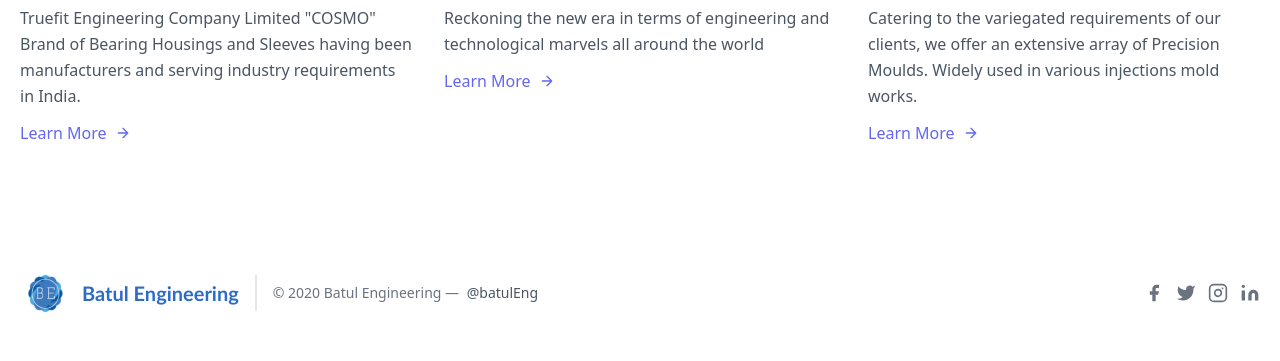
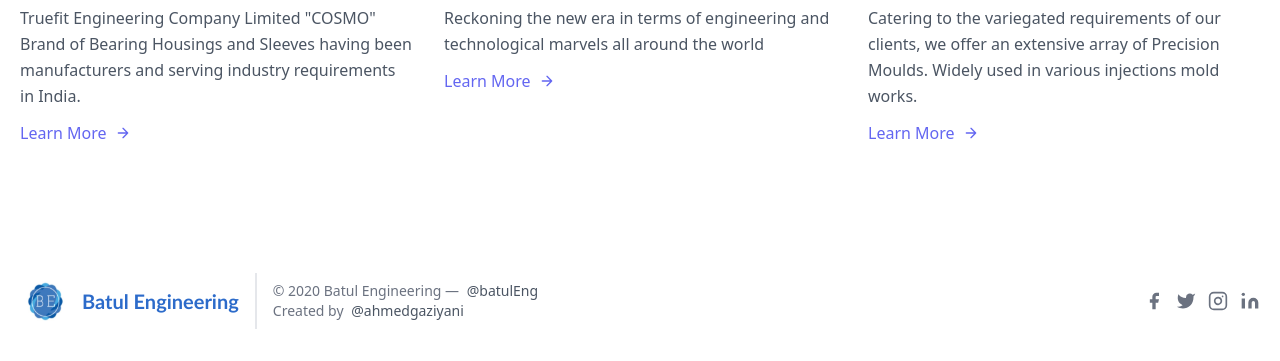
Before and after one commit to ahmedfarook/BatulEngineering, a plain HTML site: page index.html in a window 1280 px wide. Shown: the part 2285-2646 px from the top of the page. Drawn offline with nearby package versions, Linux system fonts and the light colour scheme.

Commit message:
updated creater name

```diff
--- a/index.html
+++ b/index.html
@@ -289,7 +289,10 @@
             <p class="text-sm text-gray-500 sm:ml-4 sm:pl-4 sm:border-l-2 sm:border-gray-200 sm:py-2 sm:mt-0 mt-4">©
                 2020 Batul Engineering —
                 <a href="https://twitter.com/" class="text-gray-600 ml-1" rel="noopener noreferrer"
-                    target="_blank">@batulEng</a>
+                    target="_blank">@batulEng  </a>
+                    <br>
+                Created by
+                <a href="https://twitter.com/ahmedgaziyani" class="text-gray-600 ml-1" rel="noopener noreferrer">  @ahmedgaziyani</a>
             </p>
             <span class="inline-flex sm:ml-auto sm:mt-0 mt-4 justify-center sm:justify-start">
                 <a class="text-gray-500">
```
Also changed, not shown: Products.html (+3 -0 lines), contact.html (+3 -0 lines).
